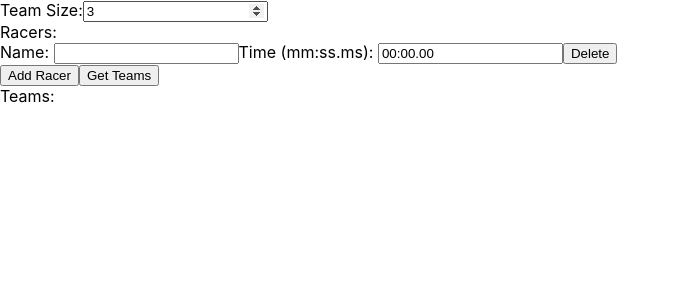
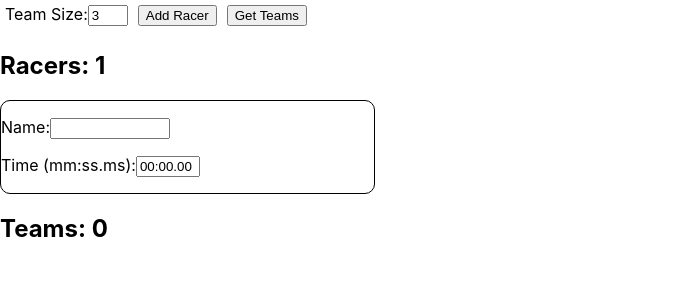
Before and after one commit to Noahb24/racing-teams-creator, a React (Create React App) app: page / in a window 1280 px wide. Shown: the top 300 px of the page, without its empty margins (0-680 px from the left). Built offline with nearby package versions, Linux system fonts and the light colour scheme.

Commit message:
Css changed

```diff
--- a/src/features/teamMaker/raceTeams.js
+++ b/src/features/teamMaker/raceTeams.js
@@ -2,17 +2,18 @@ import React from 'react'
 import { useSelector } from 'react-redux'
 import { selectRacers, selectTeams } from './teamMakerSlice'
 import { msToTime } from './teamMakerlogic'
+import './teamMaker.css'
 
 function Teams() {
     const teams = useSelector(selectTeams)
     const racers = useSelector(selectRacers)
 
     return(
-        <div>
+        <div className = 'racers'>
             {
                 teams.map((team, i) => {
                     return(
-                        <div key={i}>
+                        <div key={i} className = 'racer'>
                             <h3>Team: {i + 1} Total Time: {msToTime(team.total)}</h3>
                             {
                                 team.combo.map((racer, j) => {
--- a/src/features/teamMaker/racer.js
+++ b/src/features/teamMaker/racer.js
@@ -16,18 +16,19 @@ function Racer() {
     }
 
     return (
-        <div>
+        <div className = "racers">
             {
             racers.map( (element, i) => {
                 return(
-                    <div key={i}>
-                        <label>
-                            Name: <input type="text" onChange ={e => handleRacerChange(i, 'name', e)} value={racers[i].name}></input>
-                        </label>
-                        <label>
-                            Time (mm:ss.ms): <input type="text" onChange ={e => handleRacerChange(i, 'time', e)} value={racers[i].time}></input>
-                        </label>
-                        <button onClick = {() => dispatch(deleteRacer(i))}>Delete</button>
+                    <div key={i} className="racer">
+                        <p>Name:
+                           <input id="name" type="text" onChange ={e => handleRacerChange(i, 'name', e)} value={racers[i].name}></input>
+                        </p>
+
+                        <p>Time (mm:ss.ms):
+                           <input id="time" type="text" onChange ={e => handleRacerChange(i, 'time', e)} value={racers[i].time}></input>
+                           {/*button onClick = {() => dispatch(deleteRacer(i))}>Delete</button> */}
+                        </p>
                     </div>
                     )
                 })
--- /dev/null
+++ b/src/features/teamMaker/teamMaker.css
@@ -0,0 +1,30 @@
+
+    .teamMaker{
+        overflow: scroll;
+        height: 810px;
+        width: 375px;
+    }
+
+    #teamSize{
+        width: 2rem
+    }
+    button {
+        margin: 5px;
+    }
+
+    .header label {
+        margin: 5px;
+    }
+
+    .racers #time {
+        width: 3.5rem
+    }
+
+    .racers #name{
+        width: 7rem
+    }
+
+    .racer {
+        border: 1px solid black;
+        border-radius: 10px;
+    }
--- a/src/features/teamMaker/teamMaker.js
+++ b/src/features/teamMaker/teamMaker.js
@@ -3,38 +3,47 @@ import {useDispatch, useSelector} from 'react-redux'
 import Racer from './racer'
 import Teams from './raceTeams'
 import { findClosestNthTimes } from './teamMakerlogic'
-import { addRacer, getTeams, selectRacers, selectTeamSize, teamSizeChange } from './teamMakerSlice'
+import { addRacer, getTeams, selectRacers, selectTeams, selectTeamSize, teamSizeChange } from './teamMakerSlice'
+import './teamMaker.css'
 
 
 function TeamMaker() {
     const dispatch = useDispatch()
     const teamSize = useSelector(selectTeamSize)
     const racers = useSelector(selectRacers)
+    const teams = useSelector(selectTeams)
 
     function handleGetTeams () {
-        const teams = findClosestNthTimes(racers, teamSize)
+        let teams
+        try {
+            teams = findClosestNthTimes(racers, teamSize)
+        } catch(err) {
+            window.alert('Error in Creating Teams')
+            console.log(err)
+            return
+        }
         dispatch(getTeams(teams))
     }
 
     return (
-        <div>
+        <div className = 'teamMaker'>
             <div className = 'header'>
                 <label>
                     Team Size:
-                    <input onChange ={e => dispatch(teamSizeChange(e.target.value))} type='number' value = {teamSize}></input>
+                    <input id="teamSize"onChange ={e => dispatch(teamSizeChange(e.target.value))} type='number' value = {teamSize}></input>
                 </label>
+                <button onClick={() => dispatch(addRacer())}>Add Racer</button>
+                <button onClick={() => handleGetTeams()}>Get Teams</button>
             </div>
-            <div className = 'racers'>
-                Racers:
+
+            <div>
+                <h2>Racers: {racers.length}</h2>
                     <Racer />
             </div>
-            <button onClick={() => dispatch(addRacer())}>Add Racer</button>
-            <button onClick={() => handleGetTeams()}>Get Teams</button>
-            <div className = 'teams'>
-            </div>
-            <div className = 'teams'>
-                Teams:
-                <Teams />
+
+            <div>
+                <h2>Teams: {teams.length}</h2>
+                    <Teams />
             </div>
         </div>
     )
--- a/src/features/teamMaker/teamMakerSlice.js
+++ b/src/features/teamMaker/teamMakerSlice.js
@@ -1,5 +1,4 @@
 import { createSlice } from "@reduxjs/toolkit";
-import { findClosestNthTimes } from "./teamMakerlogic";
 
 const initialState = {
     teamSize: 3,
@@ -27,7 +26,7 @@ export const teamMakerSlice = createSlice ({
             })
         },
         deleteRacer: (state, action) => {
-            console.log(action.payload)
+            state.teams = []
             state.racers = [
                 ...state.racers.slice(0, action.payload),
                 ...state.racers.slice(action.payload + 1)]
@@ -39,7 +38,6 @@ export const teamMakerSlice = createSlice ({
             state.racers[num][type] = value
         },
         getTeams: (state, action) => {
-
             state.teams = action.payload
         }
     }
--- a/src/features/teamMaker/teamMakerlogic.js
+++ b/src/features/teamMaker/teamMakerlogic.js
@@ -1,4 +1,5 @@
-const times = [
+/* eslint-disable array-callback-return */
+/*const times = [
     {id: 0, time:'15:10.60'},
     {id: 1, time:'13:50.26'},
     {id: 2, time:'15:21.63'},
@@ -8,7 +9,7 @@ const times = [
     {id: 6, time:'13:36.18'},
     {id: 7, time:'14:25.68'},
     {id: 8, time:'15:24.15'}
-]
+]*/
 
 function k_combinations(set, k) {
 	var i, j, combs, head, tailcombs;
@@ -51,8 +52,10 @@ function tooMS (arr){
 function totalRaceTimes (combos, timesObj) {
     const totaledArr = []
     combos.map(combo => {
+
         let comboTotal = 0
         combo.map(r => {
+
             comboTotal += timesObj[r]
             return ''
         })
@@ -76,6 +79,7 @@ function closest (raceTimesObjArr, goal, num){
     raceTimesObjArr.map(time => {
         arr.push(time.total)
     })
+
     const closestTime =  arr.reduce((prev, curr) => {
         return (Math.abs(curr - goal) < Math.abs(prev - goal) ? curr : prev)
     })
@@ -88,13 +92,17 @@ function nthClosest (raceTimesObjArr, goal, teams){
     let arr = raceTimesObjArr
     let b = 0
 
-
-
     for(let i = 0; i < teams; i){
         const close = closest(arr, goal, b)
-        const newArr = arr.filter(time => time.total !== close.total)
+
+        let newArr = arr.filter(time => time.total !== close.total)
         arr = newArr
         b++
+
+        //console.log(i + " " + teams)
+        //console.log(close)
+        //console.log(usedRacers)
+        //console.log(arr)
 
         if(!usedRacers.includes(close.combo[0]) && !usedRacers.includes(close.combo[1]) && !usedRacers.includes(close.combo[2])) {
             close.combo.map(racer => usedRacers.push(racer))
@@ -125,6 +133,7 @@ export function findClosestNthTimes (racerObj, teamSize) {
     //console.log(raceTimesObj)
     //console.log(raceTimesAverage)
 
+    //console.log(nthClosest(raceTimesObj, raceTimesAverage, teamSize))
     return nthClosest(raceTimesObj, raceTimesAverage, teamSize)
 }
 
```
